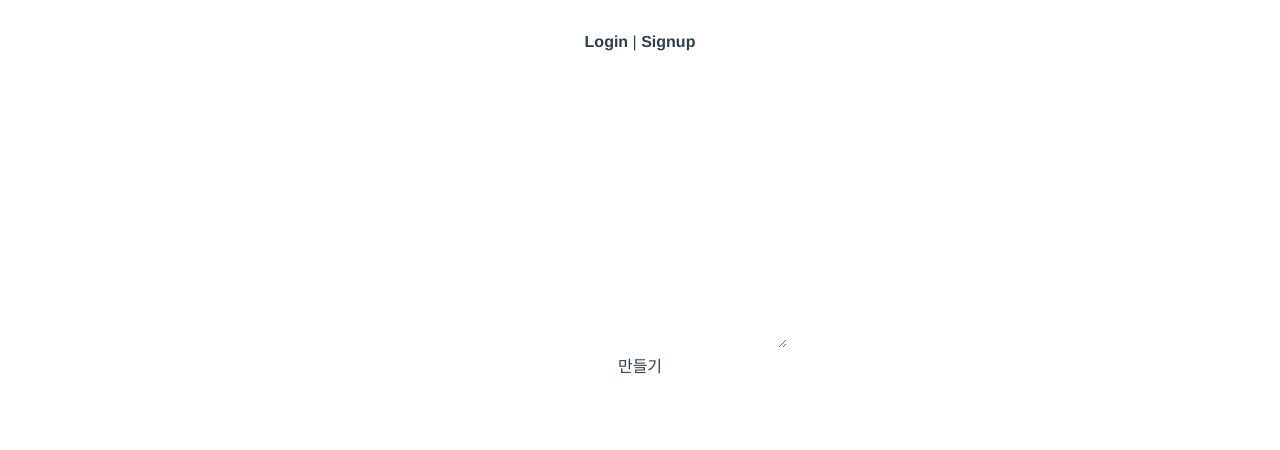
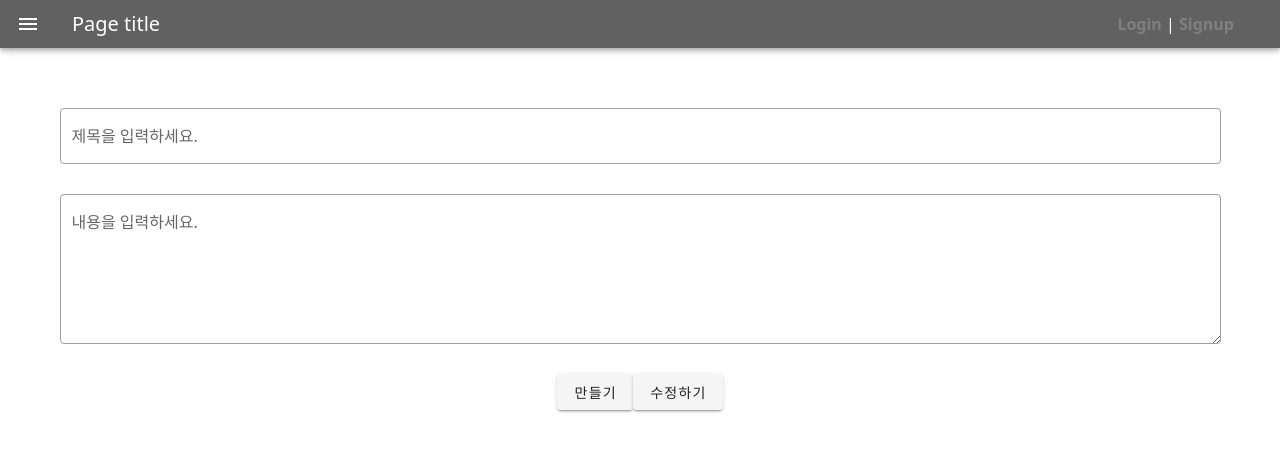
Before and after one commit to Leo-SingleDay/Move-front, a Vue app: page /postForm in a window 1280 px wide. Shown: the top 450 px of the page. Built offline with nearby package versions, Linux system fonts and the light colour scheme.

Commit message:
16:12 1119

```diff
--- a/src/App.vue
+++ b/src/App.vue
@@ -1,22 +1,44 @@
+
 <template>
-  <div id="app">
+  <v-app>
+    <v-app-bar
+      app
+      color="grey darken-2 accent-4"
+      dense
+      dark
+    >
+    <v-app-bar-nav-icon></v-app-bar-nav-icon>
+    <v-toolbar-title>Page title</v-toolbar-title>
+    <v-spacer></v-spacer>
+
       <div id="nav">
         <span v-if="isLogin">
-        <router-link to="/">Home</router-link> |
           <router-link to="/movies">Movies</router-link> |
           <router-link to="/community">Community</router-link> |
-        <router-link @click.native="logout" to="#">로그아웃</router-link>
+          <router-link @click.native="logout" to="#">Logout</router-link>
         </span>
         <span v-else>
           <router-link to="/login">Login</router-link> |
           <router-link to="/signup">Signup</router-link>
         </span>
       </div>
+    </v-app-bar>
+    <v-main>
+
+      <v-container grid-list-md>
         <router-view
         @login="isLogin=true"
       />
-  </div>
+      </v-container>
+    </v-main>
+
+    <v-footer app>
+
+    </v-footer>
+  </v-app>
 </template>
+
+
 
 <script>
 export default {
@@ -45,7 +67,7 @@ export default {
 
 <style>
 #app {
-  font-family: Avenir, Helvetica, Arial, sans-serif;
+  font-family: ui-sans-serif, system-ui, -apple-system, BlinkMacSystemFont, "Segoe UI", Roboto, "Helvetica Neue", Arial, "Noto Sans", sans-serif, "Apple Color Emoji", "Segoe UI Emoji", "Segoe UI Symbol", "Noto Color Emoji";
   -webkit-font-smoothing: antialiased;
   -moz-osx-font-smoothing: grayscale;
   text-align: center;
@@ -58,10 +80,10 @@ export default {
 
 #nav a {
   font-weight: bold;
-  color: #2c3e50;
+  color: gray;
 }
 
 #nav a.router-link-exact-active {
-  color: #42b983;
+  color: white;
 }
 </style>
--- a/src/components/post/PostList.vue
+++ b/src/components/post/PostList.vue
@@ -1,23 +1,32 @@
 <template>
-
-  <table>
-    <tr>
-      <th>제목</th>
-      <th>글쓴이</th>
-      <th>작성일자</th>
-      <th>조회수</th>
-    </tr>
-    <tr
-      v-for="post in posts"
-      :key="post.id"
-      @click="$router.push('/PostDetail?pk='+post.id)"
+  <v-card>
+    <v-card-title>
+      <v-text-field
+        v-model="search"
+        append-icon="mdi-magnify"
+        label="Search"
+        single-line
+        hide-details
+      ></v-text-field>
+      <v-spacer></v-spacer>
+      <v-btn
+        elevation="2"
+        @click="$router.push('/postForm')"
+      >
+        작성
+      </v-btn>
+    </v-card-title>
+    <v-data-table
+      class="grey darken-2"
+      :headers="headers"
+      :items="posts"
+      @click:row="goDetail"
+      :items-per-page="5"
+      :search="search"
+      dark
     >
-      <td>{{post.title}}</td>
-      <td>{{post.username}}</td>
-      <td>{{post.created_at}}</td>
-      <td>{{post.view_count}}</td>
-    </tr>
-  </table>
+    </v-data-table>
+  </v-card>
 </template>
 
 <script>
@@ -27,10 +36,20 @@ export default {
   name:'PostList',
   data: function() {
     return {
+      search : '',
       posts: [],
+      headers: [
+        { text:'제목', value:'title', sortable: true},
+        { text:'글쓴이', value:'username', sortable: true},
+        { text:'작성일자', value:'created_at', sortable: true},
+        { text:'조회수', value:'view_count', sortable: true},
+      ]
     }
   },
   methods: {
+    goDetail : function(value) {
+      this.$router.push('/PostDetail?pk='+value.id)
+    },
     setToken: function () {
       const token = localStorage.getItem('jwt')
       const config = {
--- a/src/views/community/Community.vue
+++ b/src/views/community/Community.vue
@@ -2,7 +2,6 @@
   <div>
     <header>
       <h1>Community</h1>
-      <button><router-link to="/postForm">글쓰기</router-link></button>
     </header>
     <section>
       <post-list></post-list>
--- a/src/views/community/PostDetail.vue
+++ b/src/views/community/PostDetail.vue
@@ -7,18 +7,20 @@
       <p>작성날짜: {{post.created_at}}</p>
       <p>닉네임: {{post.username}}</p>
       <p>조회수: {{post.view_count}}</p>
-      <button
+      <v-btn
         @click="deletePost"
         :class="{hide_button : identification}"
+        elevation="2"
       >
         delete
-      </button>
-      <button
+      </v-btn>
+      <v-btn
         @click="$router.push({name: 'PostForm', params: {post: post}})"
         :class="{hide_button : identification}"
+        elevation="2"
       >
       update
-      </button>
+      </v-btn>
     </div>
     <div>
       <comment-form
--- a/src/views/community/PostForm.vue
+++ b/src/views/community/PostForm.vue
@@ -1,25 +1,36 @@
 <template>
   <div>
-    <input
-      type="text"
+    <br>
+    <br>
+    <v-textarea
+      label="제목을 입력하세요."
+      auto-grow
+      outlined
+      rows="1"
+      row-height="15"
       v-model.trim="title"
-    >
+    ></v-textarea>
+    <v-textarea
+      outlined
+      name=""
+      label="내용을 입력하세요."
+      v-model.trim="content"
+    ></v-textarea>
     <div></div>
-    <textarea
-      cols="30"
-      rows="10"
-      v-model.trim="content"
-    >
-    </textarea>
-    <div></div>
-    <button
+    <v-btn
       @click="postCreate"
       :class="{hide_button : !identification}"
-    >만들기</button>
-    <button
+      elevation="2"
+    >
+      만들기
+    </v-btn>
+    <v-btn
       :class="{hide_button : identification}"
       @click="postUpdate"
-    >수정하기</button>
+      elevation="2"
+    >
+      수정하기
+    </v-btn>
   </div>
 </template>
 
```
Lines whose indentation alone changed are shown as unchanged.
